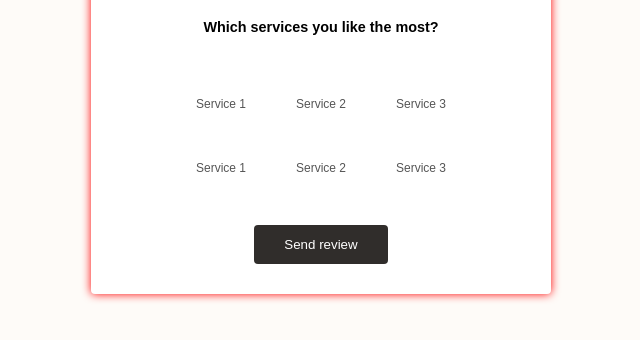
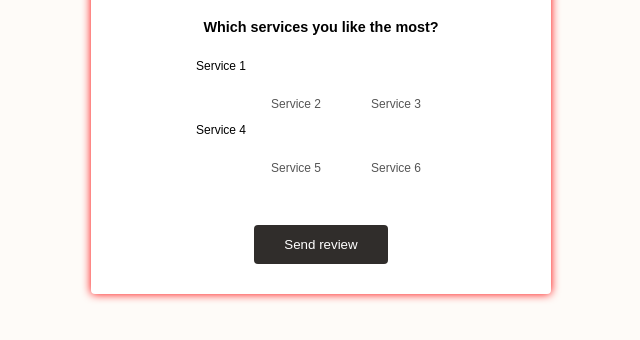
Before and after one commit to Himanshujalan/Feedback, a plain HTML site: page index.html in a window 1280 px wide. Shown: the part 398-738 px from the top of the page, without its empty margins (319-959 px from the left). Drawn offline with Linux system fonts and the light colour scheme; a web font is replaced by a local one.

Commit message:
Update index.html

```diff
--- a/index.html
+++ b/index.html
@@ -39,7 +39,7 @@
       <strong >Which services you like the most?</strong
       >
       <div class="ratings-container">
-        <div class="rating">
+        <div class="rating1">
 
           <small>Service 1</small>
         </div>
@@ -55,17 +55,17 @@
 
       </div>
       <div style="margin-top:-40px !important" class="ratings-container">
-        <div class="rating">
+        <div class="rating1">
 
-          <small>Service 1</small>
+          <small>Service 4</small>
         </div>
         <div class="rating">
 
-          <small>Service 2</small>
+          <small>Service 5</small>
         </div>
         <div class="rating ">
 
-          <small>Service 3</small>
+          <small>Service 6</small>
         </div>
 
 
```
